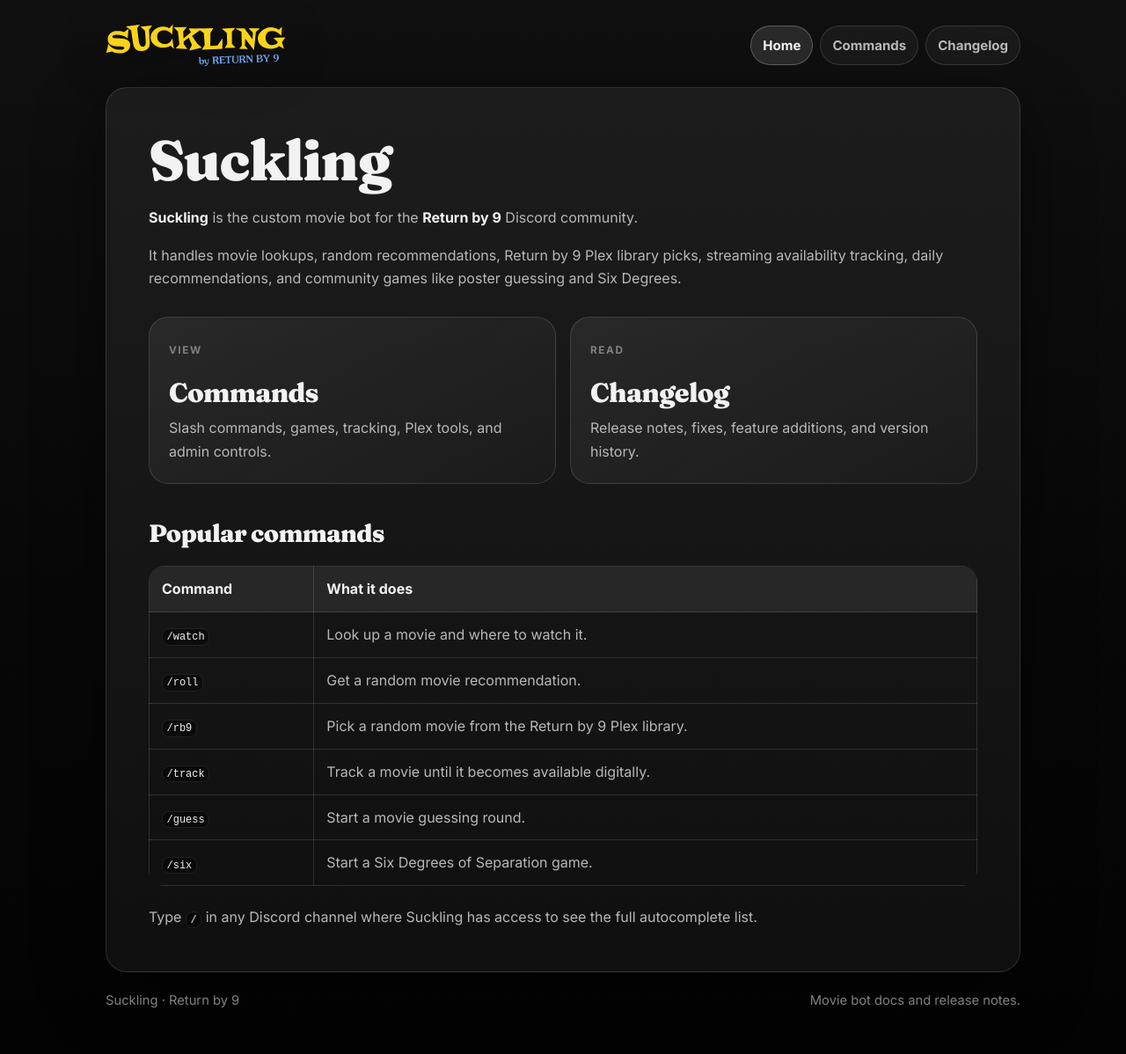
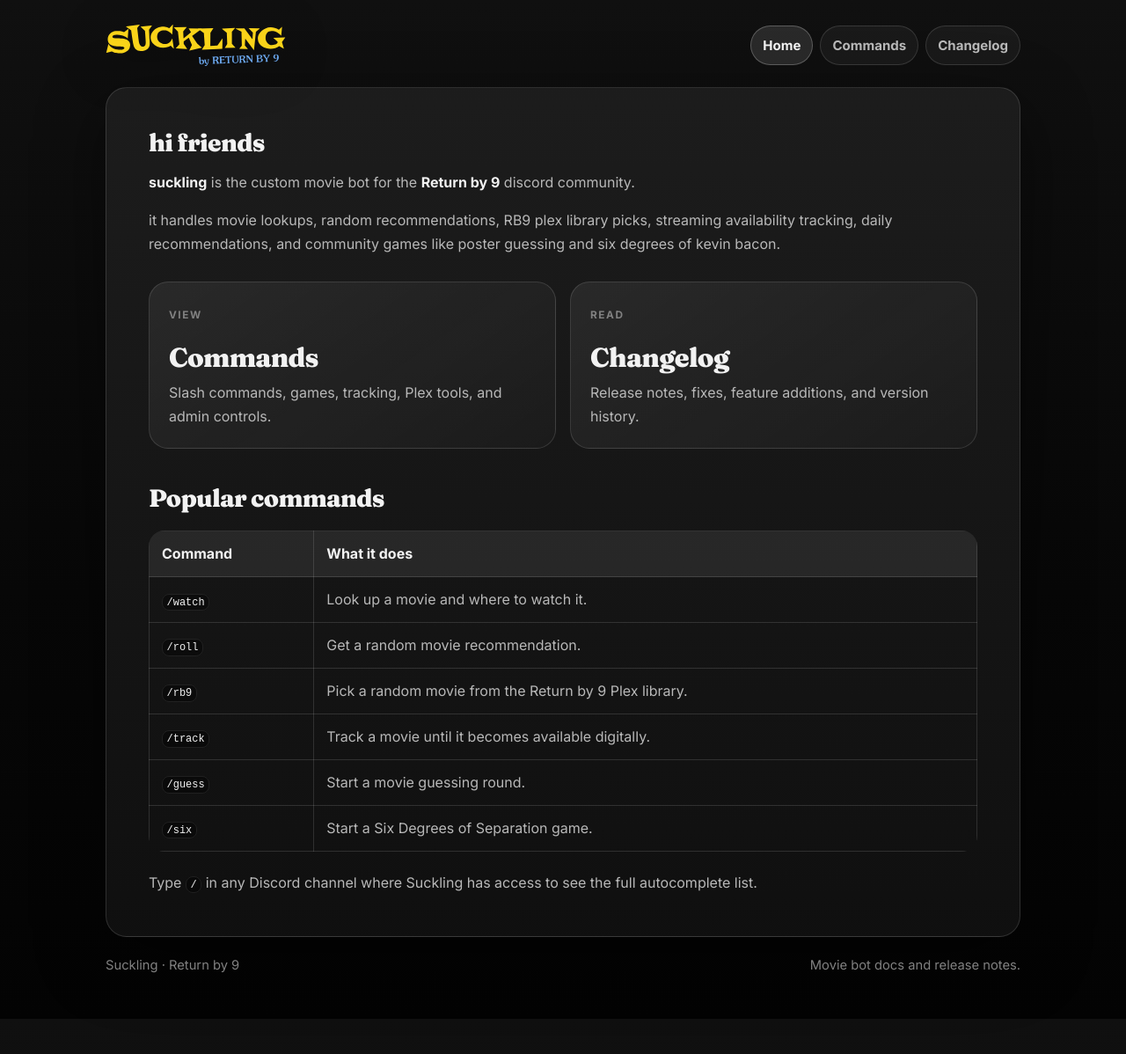
Before and after one commit to rupertosandez/sucklingsite, a Jekyll site: the page built from index.md, in a window 1280 px wide. Shown: the whole page at 88% size. Built offline with Jekyll 4.4.1, drawn with Linux system fonts in a browser that asks for light colours; after the commit the page ends 1158 px from its top, so only the background shows below that.

Commit message:
formatting

```diff
--- a/index.md
+++ b/index.md
@@ -4,11 +4,11 @@ title: Home
 permalink: /
 ---
 
-# Suckling
+## hi friends
 
-**Suckling** is the custom movie bot for the **Return by 9** Discord community.
+**suckling** is the custom movie bot for the **Return by 9** discord community.
 
-It handles movie lookups, random recommendations, Return by 9 Plex library picks, streaming availability tracking, daily recommendations, and community games like poster guessing and Six Degrees.
+it handles movie lookups, random recommendations, RB9 plex library picks, streaming availability tracking, daily recommendations, and community games like poster guessing and six degrees of kevin bacon.
 
 <div class="quick-grid">
   <a class="quick-card" href="{{ '/commands/' | relative_url }}">
```
Also changed, not shown: COMMANDS.md (+3 -3 lines).
